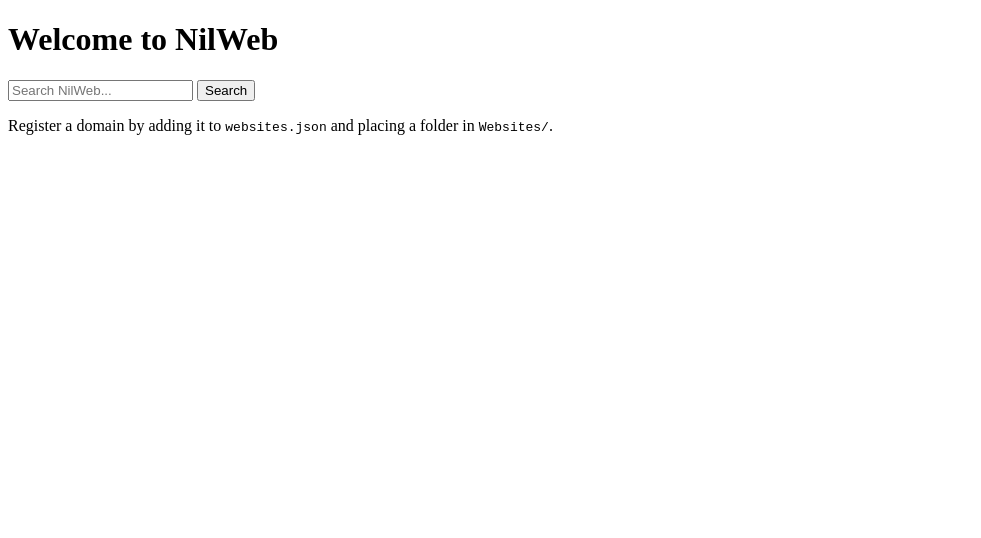
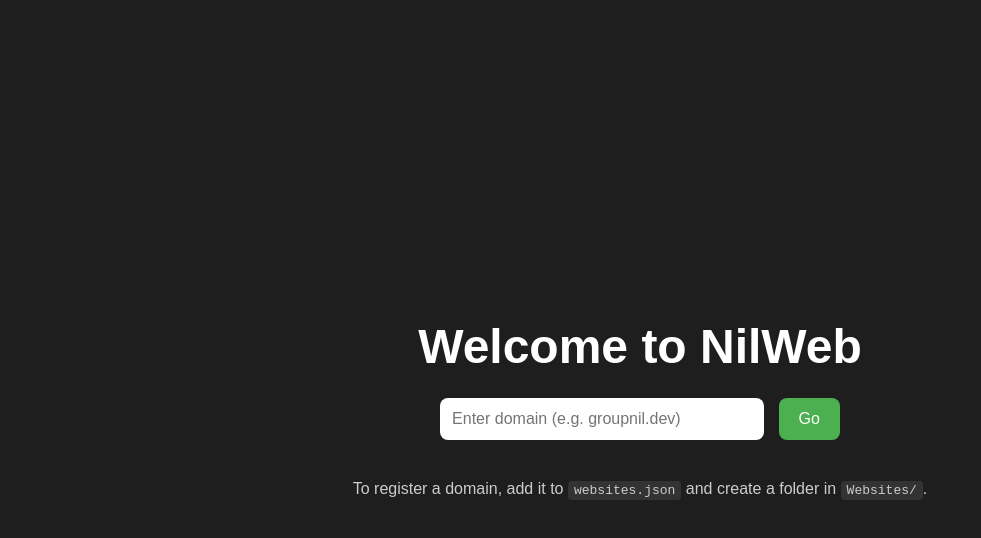
Before and after one commit to nilweborg/web, a plain HTML site: page index.html in a window 1280 px wide. Shown: the whole page, without its empty margins (0-981 px from the left). Drawn offline with Linux system fonts and the light colour scheme.

Commit message:
Update index.html

```diff
--- a/index.html
+++ b/index.html
@@ -1,15 +1,70 @@
-
 <!DOCTYPE html>
 <html>
 <head>
     <title>NilWeb Search</title>
+    <style>
+        body {
+            font-family: Arial, sans-serif;
+            background: #1e1e1e;
+            color: #ffffff;
+            display: flex;
+            flex-direction: column;
+            align-items: center;
+            justify-content: center;
+            height: 100vh;
+            margin: 0;
+        }
+        h1 {
+            font-size: 3em;
+            margin-bottom: 0.5em;
+        }
+        form {
+            margin-bottom: 20px;
+        }
+        input[type="text"] {
+            width: 300px;
+            padding: 12px;
+            font-size: 1em;
+            border: none;
+            border-radius: 8px;
+            margin-right: 10px;
+        }
+        button {
+            padding: 12px 20px;
+            font-size: 1em;
+            border: none;
+            border-radius: 8px;
+            background-color: #4CAF50;
+            color: white;
+            cursor: pointer;
+        }
+        p {
+            margin-top: 20px;
+            color: #ccc;
+        }
+        code {
+            background: #333;
+            padding: 2px 6px;
+            border-radius: 4px;
+        }
+    </style>
 </head>
 <body>
     <h1>Welcome to NilWeb</h1>
-    <form>
-        <input type="text" placeholder="Search NilWeb..." />
-        <button>Search</button>
+    <form onsubmit="return openDomain();">
+        <input type="text" id="domainInput" placeholder="Enter domain (e.g. groupnil.dev)" />
+        <button type="submit">Go</button>
     </form>
-    <p>Register a domain by adding it to <code>websites.json</code> and placing a folder in <code>Websites/</code>.</p>
+    <p>To register a domain, add it to <code>websites.json</code> and create a folder in <code>Websites/</code>.</p>
+
+    <script>
+        function openDomain() {
+            const domain = document.getElementById("domainInput").value.trim();
+            if (domain) {
+                window.location.href = "Websites/" + domain + "/index.html";
+            }
+            return false;
+        }
+    </script>
 </body>
 </html>
```
